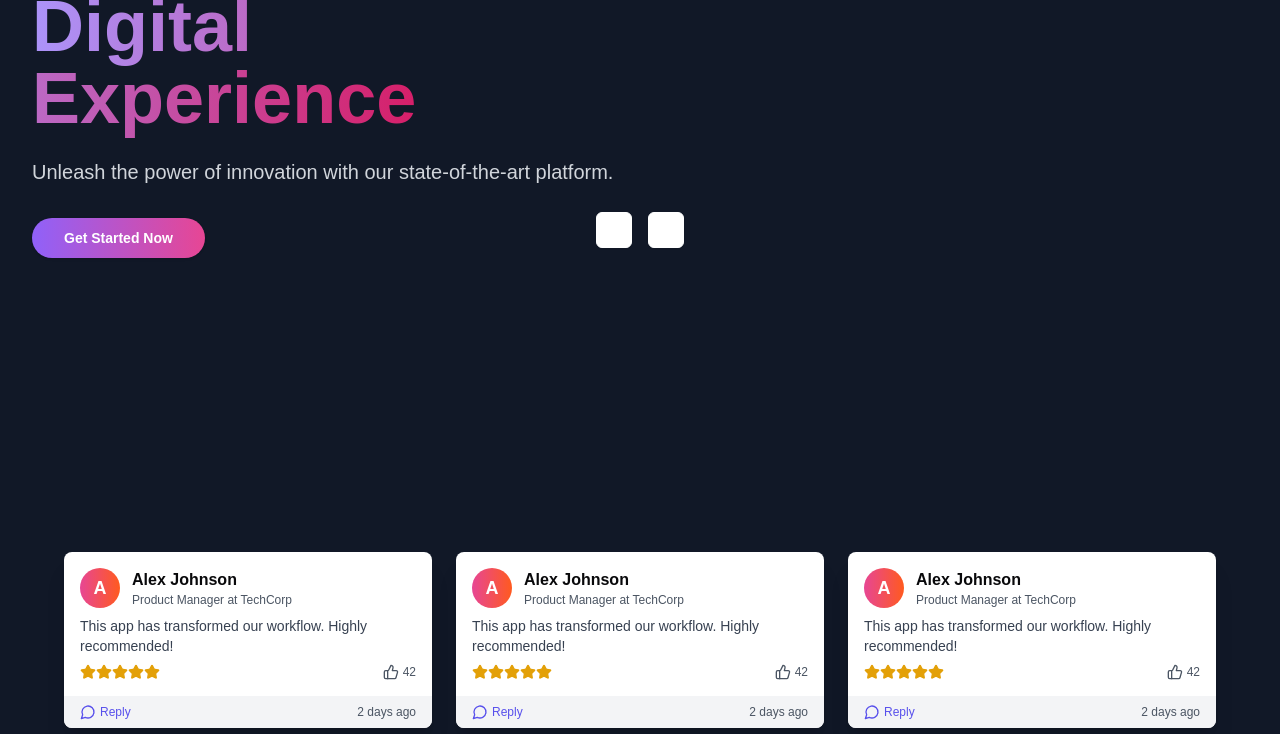
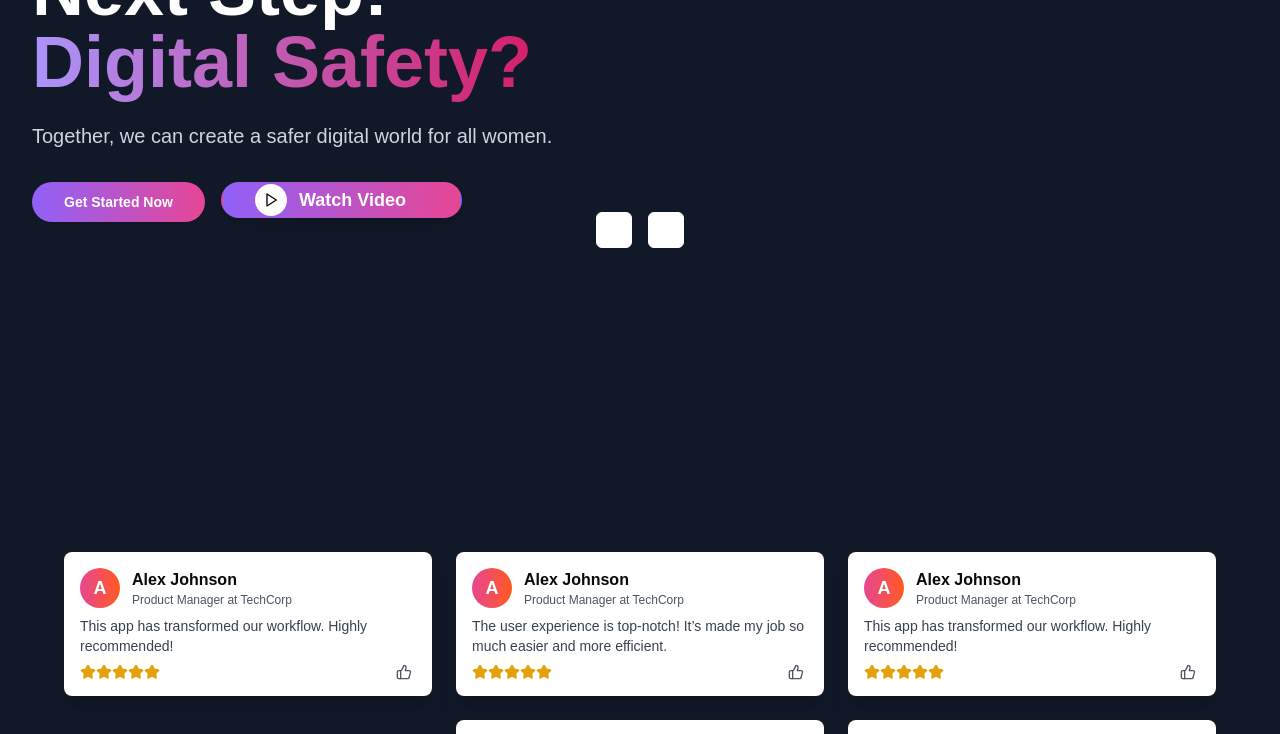
Before and after one commit to codeTun/wie-act-challenge, a Next.js app: page / in a window 1280 px wide. Shown: the part 380-1114 px from the top of the page. Built offline with nearby package versions, Linux system fonts and the light colour scheme.

Commit message:
i changed the content of the herosection

```diff
--- a/components/Clientfeedback.tsx
+++ b/components/Clientfeedback.tsx
@@ -1,7 +1,7 @@
 'use client'
 
 import React from 'react'
-import { Star, MessageCircle, ThumbsUp } from 'lucide-react'
+import { Star, ThumbsUp } from 'lucide-react'
 import Image from 'next/image'
 interface FeedbackCardProps {
   name: string
@@ -9,7 +9,7 @@ interface FeedbackCardProps {
   company: string
   feedback: string
   rating: number
-  likes: number
+
 }
 
 const FeedbackCard: React.FC<FeedbackCardProps> = ({ name, role, company, feedback, rating, likes }) => (
@@ -42,13 +42,7 @@ const FeedbackCard: React.FC<FeedbackCardProps> = ({ name, role, company, feedba
         </div>
       </div>
     </div>
-    <div className="bg-gray-100 px-4 py-2 flex items-center justify-between text-xs">
-      <button className="text-indigo-600 hover:text-indigo-800 font-medium flex items-center">
-        <MessageCircle className="w-4 h-4 mr-1" />
-        Reply
-      </button>
-      <span className="text-gray-600">2 days ago</span>
-    </div>
+
   </div>
 )
 
@@ -76,7 +70,15 @@ export function ClientFeedbackComponent() {
               company="TechCorp"
               feedback="This app has transformed our workflow. Highly recommended!"
               rating={5}
-              likes={42}
+
+            />
+            <FeedbackCard
+              name="Alex Johnson"
+              role="Product Manager"
+              company="TechCorp"
+              feedback="The user experience is top-notch! It’s made my job so much easier and more efficient."
+              rating={5}
+
             />
             <FeedbackCard
               name="Alex Johnson"
@@ -84,25 +86,17 @@ export function ClientFeedbackComponent() {
               company="TechCorp"
               feedback="This app has transformed our workflow. Highly recommended!"
               rating={5}
-              likes={42}
-            />
-            <FeedbackCard
-              name="Alex Johnson"
-              role="Product Manager"
-              company="TechCorp"
-              feedback="This app has transformed our workflow. Highly recommended!"
-              rating={5}
-              likes={42}
+
             />
 
             <div className="hidden lg:block"></div>
             <FeedbackCard
               name="Sarah Lee"
-              role="Marketing Director"
+              role="CTO at FutureTech"
               company="CreativeCo"
-              feedback="Intuitive interface and powerful features. A game-changer!"
-              rating={4}
-              likes={38}
+              feedback="This application has exceeded our expectations. The integration capabilities are fantastic!"
+              rating={5}
+
             />
             <div className="hidden sm:block lg:hidden"></div>
             <FeedbackCard
@@ -111,7 +105,7 @@ export function ClientFeedbackComponent() {
               company="InnovateTech"
               feedback="Exceptional support and constant improvements. Love it!"
               rating={5}
-              likes={51}
+
             />
             <FeedbackCard
               name="Emily Davis"
@@ -119,7 +113,6 @@ export function ClientFeedbackComponent() {
               company="DesignHub"
               feedback="The user-centric approach is evident. Great job!"
               rating={5}
-              likes={47}
             />
             <div className="hidden lg:block"></div>
             <FeedbackCard
@@ -128,7 +121,6 @@ export function ClientFeedbackComponent() {
               company="NextGen Solutions"
               feedback="This tool has been crucial for our rapid growth. Thank you!"
               rating={5}
-              likes={55}
             />
           </div>
         </div>
--- a/components/Herosection.tsx
+++ b/components/Herosection.tsx
@@ -2,7 +2,7 @@
 
 import { useState, useEffect } from 'react'
 import { motion } from 'framer-motion'
-import { ChevronRight, ChevronLeft } from 'lucide-react'
+import { ChevronRight, ChevronLeft, Play } from 'lucide-react'
 import { Button } from "@/components/ui/button"
 
 const cubeContent = [
@@ -64,9 +64,9 @@ export function HeroSection() {
               animate={{ opacity: 1, y: 0 }}
               transition={{ duration: 0.8 }}
             >
-              Elevate Your <br />
+              Next Step: <br />
               <span className="text-transparent bg-clip-text bg-gradient-to-r from-purple-400 to-pink-600">
-                Digital Experience
+              Digital Safety?
               </span>
             </motion.h1>
             <motion.p
@@ -75,35 +75,36 @@ export function HeroSection() {
               animate={{ opacity: 1, y: 0 }}
               transition={{ duration: 0.8, delay: 0.2 }}
             >
-              Unleash the power of innovation with our state-of-the-art platform.
+              Together, we can create a safer digital world for all women.
             </motion.p>
+
+            {/* Flexbox container to align both buttons on the same line */}
             <motion.div
+              className="flex space-x-4"
               initial={{ opacity: 0, y: 20 }}
               animate={{ opacity: 1, y: 0 }}
               transition={{ duration: 0.8, delay: 0.4 }}
             >
+              {/* Get Started Button */}
               <Button size="lg" className="bg-gradient-to-r from-purple-500 to-pink-500 hover:from-purple-600 hover:to-pink-600 text-white font-semibold py-3 px-8 rounded-full transition-all duration-300 transform hover:scale-105">
                 Get Started Now
               </Button>
+
+              {/* Watch Video Button */}
+              <ElegantVideoButton />
             </motion.div>
           </div>
 
           <div className="w-full lg:w-1/2 h-96 relative perspective-1000">
             <div
-              className={`w-full h-full transform-style-3d transition-transform duration-500 ease-in-out ${
-                isRotating ? 'animate-rotate-y' : ''
-              }`}
-              style={{
-                transform: `rotateY(${currentIndex * -90}deg)`,
-              }}
+              className={`w-full h-full transform-style-3d transition-transform duration-500 ease-in-out ${isRotating ? 'animate-rotate-y' : ''}`}
+              style={{ transform: `rotateY(${currentIndex * -90}deg)` }}
             >
               {cubeContent.map((content, index) => (
                 <div
                   key={index}
                   className={`absolute inset-0 w-full h-full ${content.bgClass} rounded-2xl shadow-2xl flex items-center justify-center p-8 backface-hidden`}
-                  style={{
-                    transform: `rotateY(${index * 90}deg) translateZ(240px)`,
-                  }}
+                  style={{ transform: `rotateY(${index * 90}deg) translateZ(240px)` }}
                 >
                   <div className="text-center">
                     <h2 className="text-4xl font-bold text-white mb-4">{content.title}</h2>
@@ -116,20 +117,10 @@ export function HeroSection() {
         </div>
 
         <div className="absolute bottom-8 left-1/2 transform -translate-x-1/2 flex space-x-4">
-          <Button
-            size="icon"
-            variant="outline"
-            className="text-white border-white hover:bg-white hover:text-gray-900"
-            onClick={rotateToPrev}
-          >
+          <Button size="icon" variant="outline" className="text-white border-white hover:bg-white hover:text-gray-900" onClick={rotateToPrev}>
             <ChevronLeft className="h-6 w-6" />
           </Button>
-          <Button
-            size="icon"
-            variant="outline"
-            className="text-white border-white hover:bg-white hover:text-gray-900"
-            onClick={rotateToNext}
-          >
+          <Button size="icon" variant="outline" className="text-white border-white hover:bg-white hover:text-gray-900" onClick={rotateToNext}>
             <ChevronRight className="h-6 w-6" />
           </Button>
         </div>
@@ -137,3 +128,29 @@ export function HeroSection() {
     </div>
   )
 }
+
+// ElegantVideoButton Component
+function ElegantVideoButton() {
+  const [isHovered, setIsHovered] = useState(false)
+
+  return (
+    <Button
+      className={`bg-gradient-to-r from-purple-500 to-pink-500 text-white font-semibold py-4 px-8 rounded-full
+        inline-flex items-center transition-all duration-300 ease-in-out
+        border-2 border-transparent hover:from-purple-600 hover:to-pink-600
+        shadow-lg hover:shadow-xl
+        ${isHovered ? 'pr-10' : 'pr-8'}
+      `}
+      onMouseEnter={() => setIsHovered(true)}
+      onMouseLeave={() => setIsHovered(false)}
+    >
+      <div className={`mr-3 w-8 h-8 rounded-full bg-white flex items-center justify-center transition-all duration-300 ease-in-out ${isHovered ? 'bg-black' : 'bg-white'}`}>
+        <Play className={`w-4 h-4 transition-all duration-300 ease-in-out ${isHovered ? 'text-white' : 'text-black'}`} />
+      </div>
+      <span className="text-lg">Watch Video</span>
+      <span className={`ml-2 transition-all duration-300 ${isHovered ? 'opacity-100 translate-x-1' : 'opacity-0 -translate-x-1'}`}>
+        →
+      </span>
+    </Button>
+  )
+}
```
